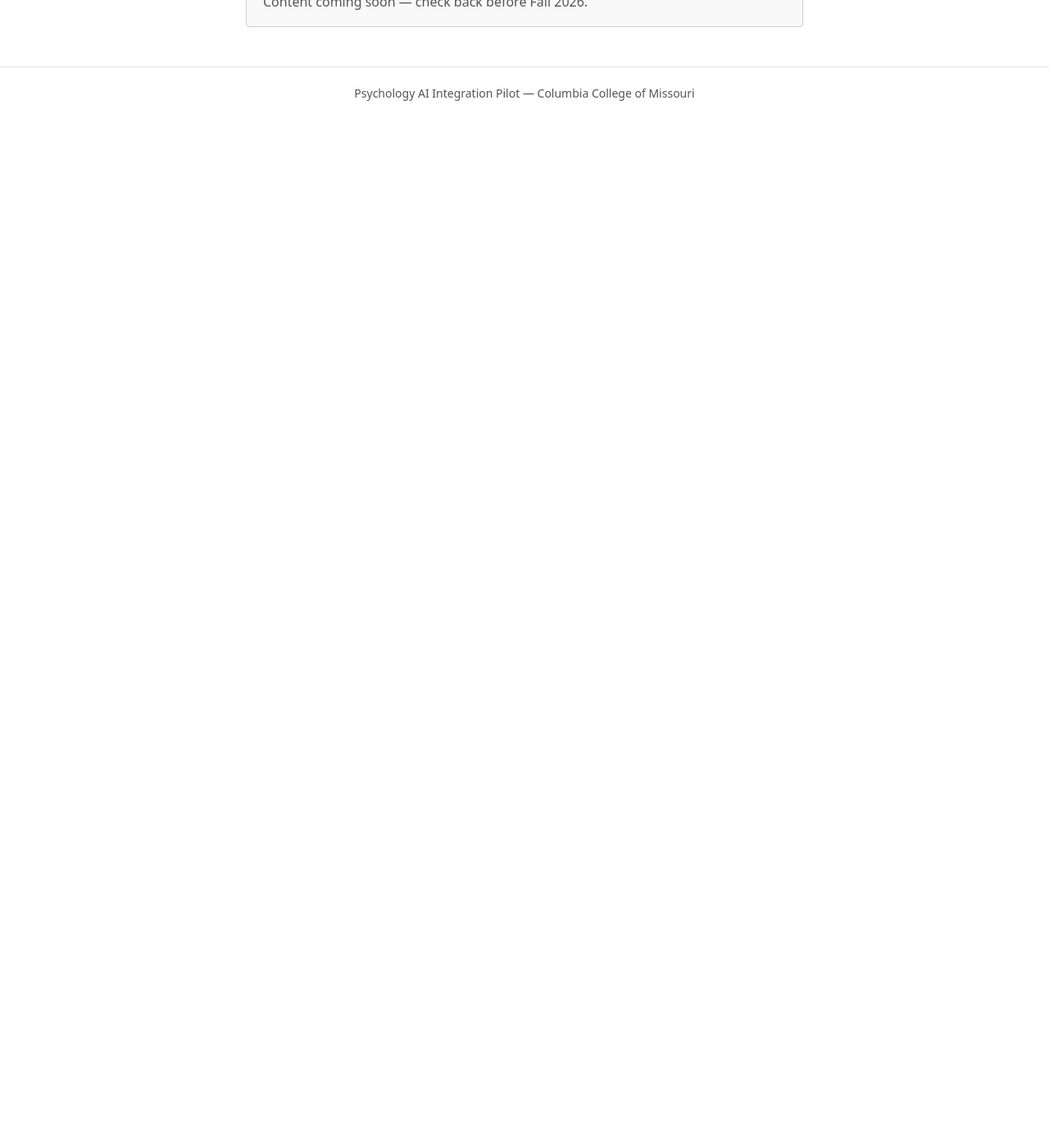
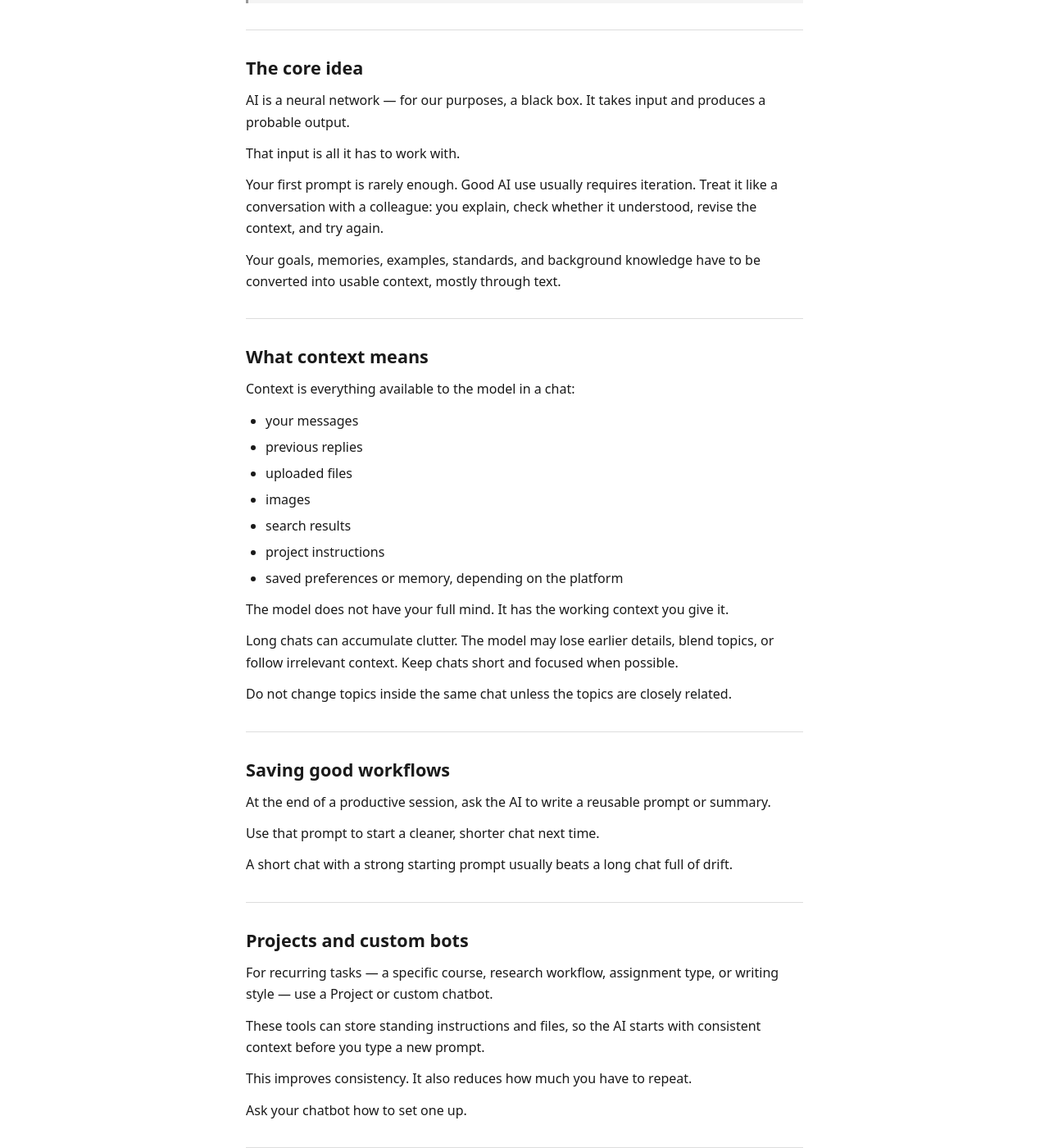
Before and after one commit to jkoxford-a11y/psych_bootcamp, a Jekyll site: the page built from teaching/human-ai-alignment.md, in a window 1280 px wide and 1400 px high, scrolled down 270 px. Shown: the whole window at 82% size. Built offline with Jekyll 4.4.1, drawn with Linux system fonts in a browser that asks for light colours; before the commit the page ends 900 px from its top, so only the background shows below that; some of the changed text lies outside the part shown.

Commit message:
Add human-AI cognitive alignment guide

```diff
--- a/teaching/human-ai-alignment.md
+++ b/teaching/human-ai-alignment.md
@@ -1,6 +1,156 @@
 ---
-layout: stub
+layout: default
 title: "Human-AI Cognitive Alignment"
 permalink: /teaching/human-ai-alignment/
-stub_description: "An optional deeper read on the Human-AI Cognitive Alignment concept and its implications for how we design learning experiences."
 ---
+
+# AI Use Guide: Human-AI Cognitive Alignment
+
+## Part 1: Getting What You Want
+
+<div class="tldr"><strong>Core idea:</strong> AI can only work with the context it receives. Better context produces better output.</div>
+
+---
+
+## The core idea
+
+AI is a neural network — for our purposes, a black box. It takes input and produces a probable output.
+
+That input is all it has to work with.
+
+Your first prompt is rarely enough. Good AI use usually requires iteration. Treat it like a conversation with a colleague: you explain, check whether it understood, revise the context, and try again.
+
+Your goals, memories, examples, standards, and background knowledge have to be converted into usable context, mostly through text.
+
+---
+
+## What context means
+
+Context is everything available to the model in a chat:
+
+- your messages
+- previous replies
+- uploaded files
+- images
+- search results
+- project instructions
+- saved preferences or memory, depending on the platform
+
+The model does not have your full mind. It has the working context you give it.
+
+Long chats can accumulate clutter. The model may lose earlier details, blend topics, or follow irrelevant context. Keep chats short and focused when possible.
+
+Do not change topics inside the same chat unless the topics are closely related.
+
+---
+
+## Saving good workflows
+
+At the end of a productive session, ask the AI to write a reusable prompt or summary.
+
+Use that prompt to start a cleaner, shorter chat next time.
+
+A short chat with a strong starting prompt usually beats a long chat full of drift.
+
+---
+
+## Projects and custom bots
+
+For recurring tasks — a specific course, research workflow, assignment type, or writing style — use a Project or custom chatbot.
+
+These tools can store standing instructions and files, so the AI starts with consistent context before you type a new prompt.
+
+This improves consistency. It also reduces how much you have to repeat.
+
+Ask your chatbot how to set one up.
+
+---
+
+## Two cautions about how AI communicates
+
+AI often sounds confident even when it should not.
+
+This is not because it intends to deceive. It has no intent. It produces fluent language based on patterns in its training and the context you provide.
+
+AI can also be too agreeable. Human feedback training can reward answers people like, which can make the model more likely to affirm weak ideas instead of challenging them.
+
+Counter this with explicit instructions:
+
+> Flag uncertainty and give confidence ratings.
+>
+> Be objective, not encouraging.
+>
+> Tell me what could be wrong.
+>
+> Separate evidence from speculation.
+>
+> Do not invent sources.
+
+Most AI platforms also allow saved preferences or custom instructions. These are good places for standing instructions about honesty, uncertainty, and critique.
+
+---
+
+## Before using any output
+
+Ask:
+
+- Is this accurate?
+- What evidence supports it?
+- What did I fail to tell it?
+- What assumptions did it make?
+- Does this match the task?
+
+AI output is not finished work until a human has checked it.
+
+---
+
+## Weak prompt / better prompt
+
+**Weak:** Help me with my paper.
+
+**Better:** I am writing a five-page paper for Intro Psych on sleep and memory. Here is the rubric. Do not rewrite the paper. Give me the three highest-priority revisions and explain why.
+
+---
+
+## Summary
+
+AI works from context.
+
+Think of the context window as the model's working memory: standing instructions, your prompt, uploaded materials, and the running conversation.
+
+Shorter chats, clear goals, saved workflows, and explicit instructions for honesty will consistently outperform long, unfocused sessions.
+
+This is Part 1. Part 2 will cover responsible use: learning, teaching, privacy, attribution, and work that is actually yours.
+
+---
+
+## Phrases to steal
+
+Use these when you do not yet know what you need.
+
+> Ask me questions before starting.
+
+> What do you think I am asking?
+
+> What am I not considering?
+
+> What assumptions are you making?
+
+> Give me confidence ratings. What are you most and least certain about?
+
+> Be objective, not encouraging.
+
+> Tell me what could be wrong.
+
+> Search the web and find evidence-based solutions.
+
+> Let's iterate. I do not know exactly what I want yet. What is possible?
+
+> Turn this productive chat into a reusable prompt for next time.
+
+---
+
+<nav class="module-nav" aria-label="Section navigation">
+  <a class="module-nav__prev" href="../">← Back to Teaching & Assessment</a>
+  <a class="module-nav__next" href="../../">Back to home →</a>
+</nav>
```
